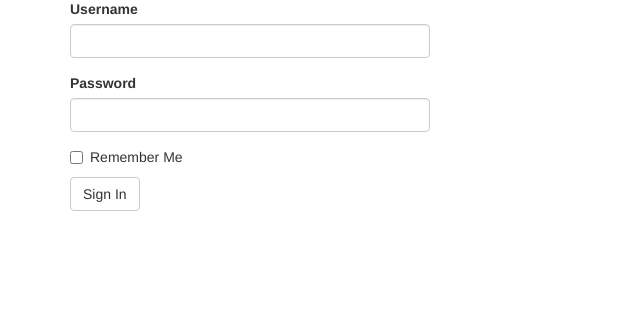
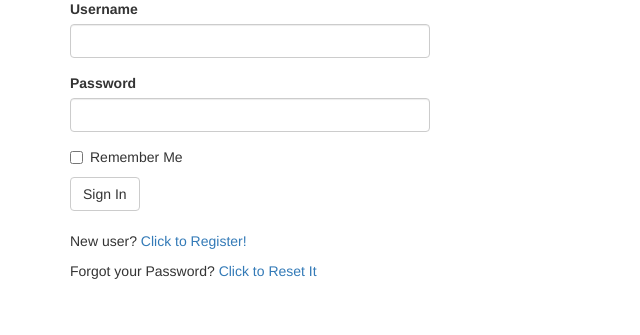
Before and after one commit to hoquem/microblog, a Flask app: a page that uses app/templates/login.html in a window 1280 px wide. Shown: the part 143-478 px from the top of the page, without its empty margins (0-640 px from the left). Run offline with Flask 2, Linux system fonts and the light colour scheme; some libraries are stand-ins or nearby versions.

Commit message:
clean up

```diff
--- a/app/templates/login.html
+++ b/app/templates/login.html
@@ -8,4 +8,10 @@
             {{ wtf.quick_form(form) }}
         </div>
     </div>
+    <br>
+    <p>New user? <a href="{{ url_for('register') }}">Click to Register!</a></p>
+    <p>
+        Forgot your Password?
+        <a href="{{ url_for('reset_password_request') }}">Click to Reset It</a>
+    </p>
 {% endblock %}
```
Also changed, not shown: app/templates/index.html (+2 -5 lines).
